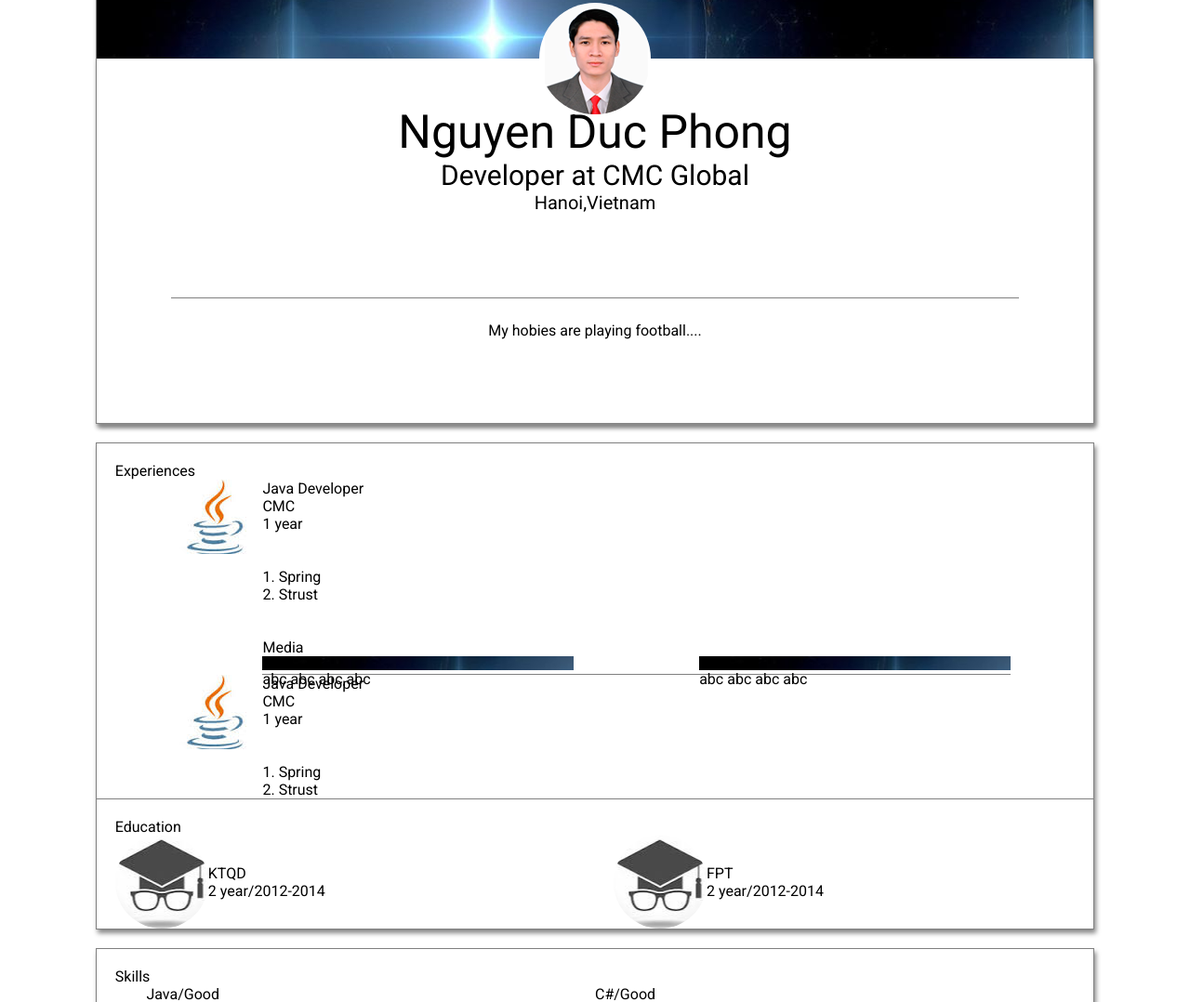
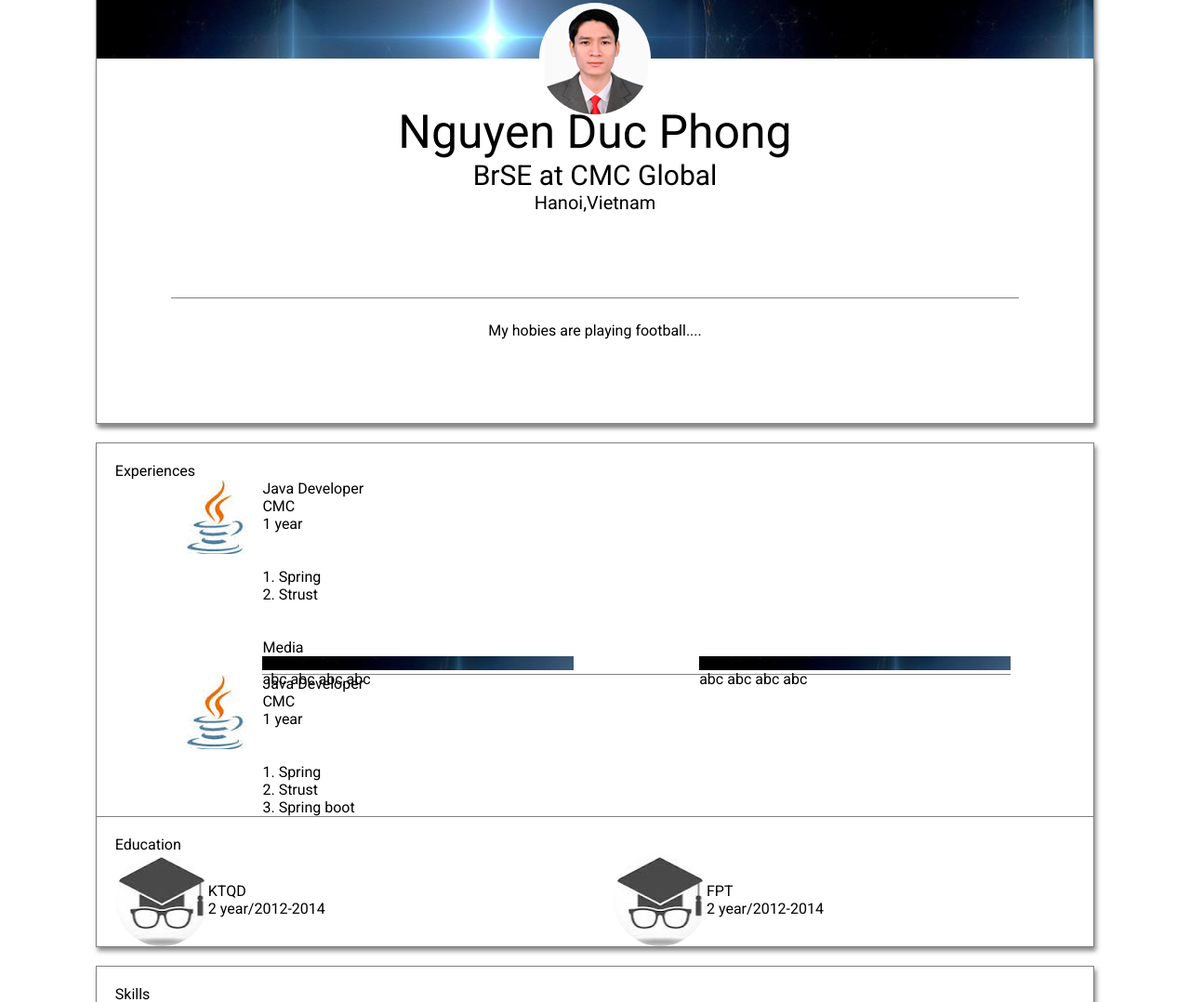
Before and after one commit to phongnd1993/phongnd1993.github.io, a plain HTML site: page index.html in a window 1280 px wide. Shown: the part 350-1428 px from the top of the page at 93% size. Drawn offline with Linux system fonts and the light colour scheme.

Commit message:
modify index

```diff
--- a/index.html
+++ b/index.html
@@ -8,7 +8,7 @@
 		</div>
 		<div class="personal-infor">
 			<span class="full-name">Nguyen Duc Phong</span>
-			<span class="recent-job">Developer at CMC Global</span>
+			<span class="recent-job">BrSE at CMC Global</span>
 			<span class="address">Hanoi,Vietnam</span>
 			<div class="hobies">
 				My hobies are playing football....
@@ -103,6 +103,9 @@
 					<span class="job-des">
 						2. Strust
 					</span>
+					<span class="job-des">
+						3. Spring boot
+					</span>
 				</div>
 			</div>
 		</div>
```
